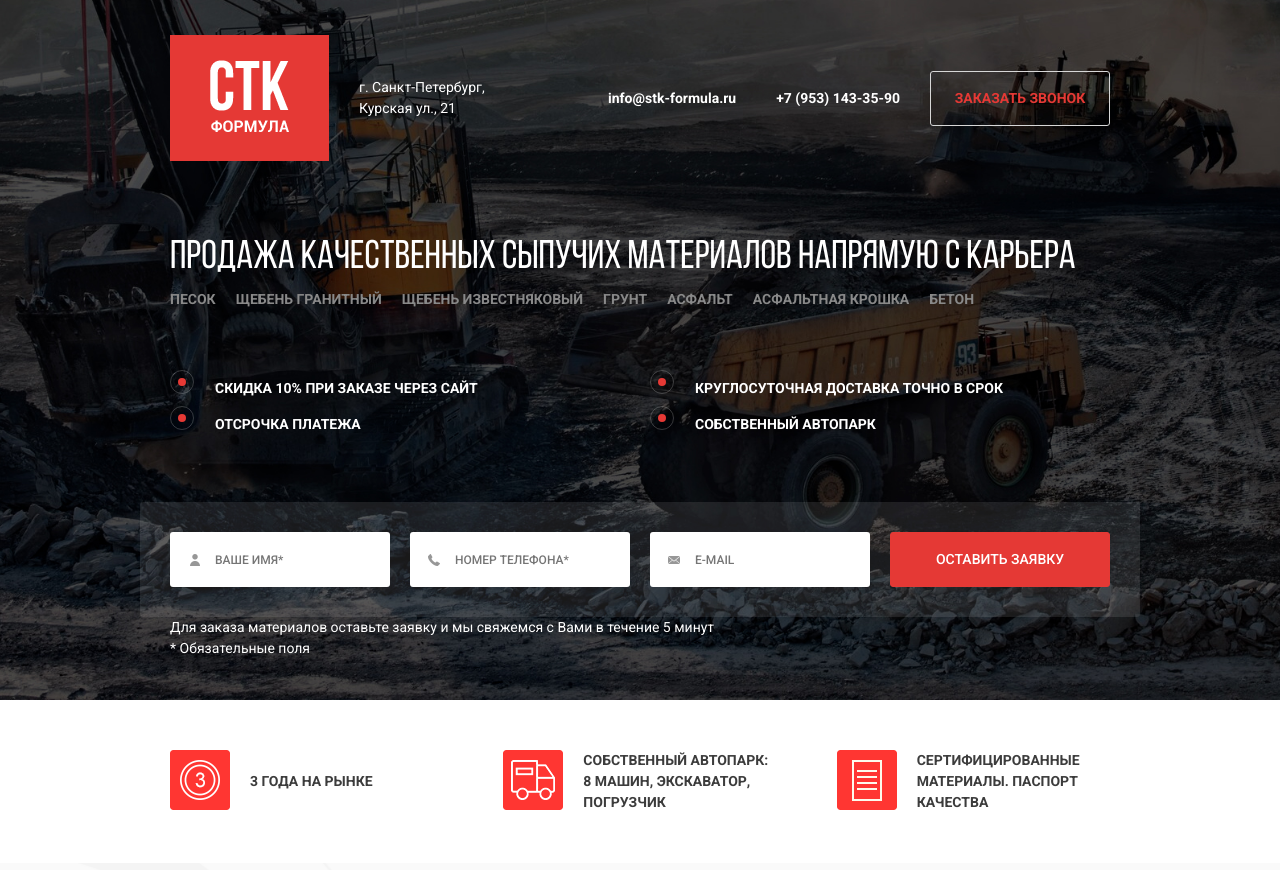
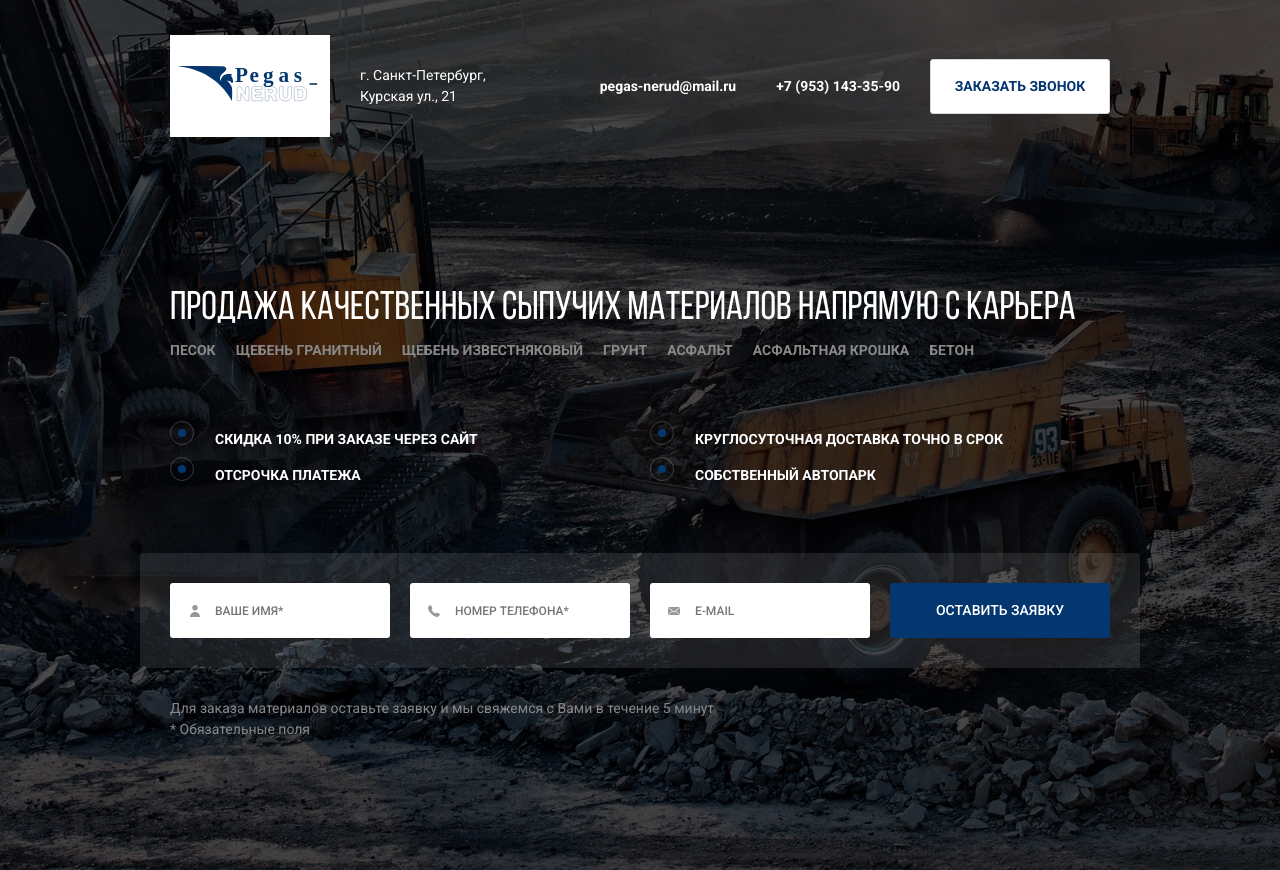
Before and after one commit to Nikolai56/stk, a plain HTML site: page index.html in a window 1280 px wide. Shown: the top 870 px of the page. Drawn offline with Linux system fonts and the light colour scheme.

Commit message:
replaced logo, changed main color

```diff
--- a/css/style.scss
+++ b/css/style.scss
@@ -196,8 +196,8 @@ $breakpoints: (
 ) !default;
 $main-text: #3c3c3c;
 $secondary-text: #96a0aa;
-$main-color: #e53935;
-$main-hover: #d32f2f;
+$main-color: #043670;
+$main-hover: lighten($main-color, 15%);
 $button-outline: #d7d7d7;
 
 //mixins
@@ -492,7 +492,7 @@ sup {
 			width: 8px;
 			left: 8px;
 			top: 8px;
-			background-color: #e53935;
+			background-color: $main-color;
 			border-radius: 50%;
 			content: "";
 		}
@@ -556,6 +556,16 @@ sup {
 	}
 }
 
+.header__logo {
+  background-color: white;
+  margin-right: 30px;
+  width: 160px;
+
+  @include media("<=tablet") {
+    margin-right: 20px;
+  }
+}
+
 .header-adress {
 	color: white;
 
@@ -620,7 +630,7 @@ sup {
 	margin-left: 30px;
 	height: 55px;
 	min-width: 180px;
-	background: none;
+	background-color: white;
 	color: $main-color;
 	border-radius: 3px;
 	border: 1px solid $button-outline;
@@ -951,7 +961,7 @@ sup {
 
 .price-block__title {
 	width: 100%;
-	background-color: #e53935;
+	background-color: $main-color;
 	border-radius: 4px 4px 0 0;
 	color: white;
 	font-size: 14px;
--- a/index.html
+++ b/index.html
@@ -18,12 +18,12 @@
 <body>
 	<section class=sect1>
 		<header class=header>
-			<div class=header-logo></div>
+      <img class="header__logo" src="img/logo.svg" alt="СТК Пегас">
 			<div class=header-inner>
 				<p class=header-adress>г. Санкт-Петербург, <br />
 					Курская ул., 21<br />
 					</p>
-				<p class=header-mail><a href=mailto:info@stk-formula.ru>info@stk-formula.ru</a></p>
+				<p class=header-mail><a href=mailto:pegas-nerud@mail.ru>pegas-nerud@mail.ru</a></p>
 				<p class=header-phone><a class=calibri_phone href=tel:79531433590>+7 (953) 143-35-90</a><br></p>
 			</div>
 			<button class="header-callback callback">Заказать звонок</button>
@@ -446,7 +446,7 @@ console.log('Данные успешно отправлены');
 	</section>
 	<section class=sect9>
 		<div class=sect9-inner>
-			<div class=sect9-logo></div>
+      <img class="header__logo" src="img/logo.svg" alt="СТК Пегас">
 			<p class=sect9-adress>Строительная транспортная компания <br/>«Пегас»<br/><br/>
               г. Санкт-Петербург,<br />
               Курская ул., 21</p>
```
Also changed, not shown: css/style.css, 1 other file.
